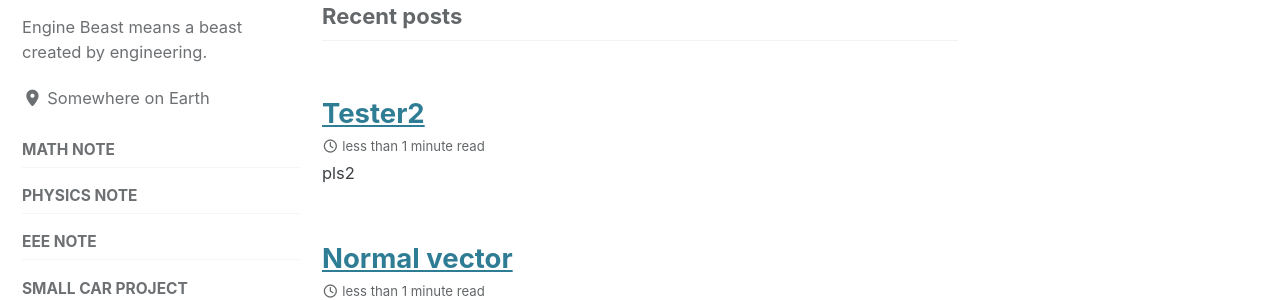
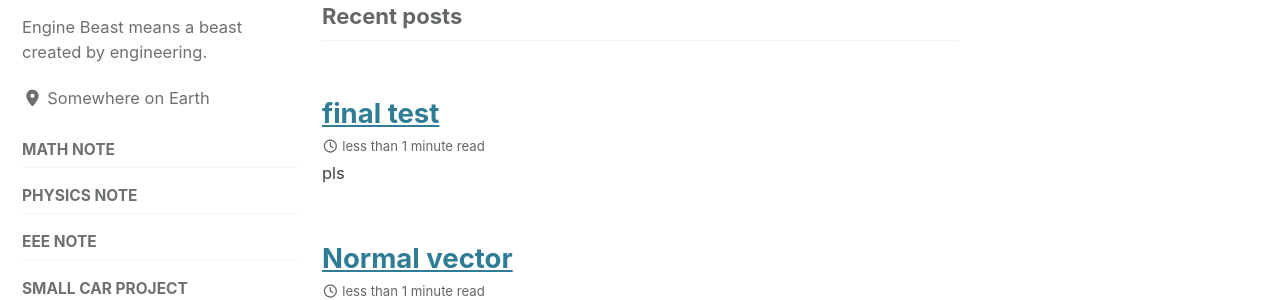
Before and after one commit to enginebeast/enginebeast.github.io, a Jekyll site: the page built from index.html, in a window 1280 px wide and 1372 px high. Shown: the part 139-439 px from the top of the window. Built offline with Jekyll 4.4.1, drawn with Linux system fonts in a browser that asks for light colours; cached includes are drawn as plain includes; the list of posts is cut into pages by our own code.

Commit message:
final try

```diff
--- a/_posts/2025-10-15-tester2.html
+++ b/_posts/2025-10-15-final_test.md
@@ -1,9 +1,9 @@
 ---
-title: "Tester2"
+title: "final test"
 categories:
     - math_note
 use_math: true
 comments: true
 ---
 
-pls2
+pls
```
